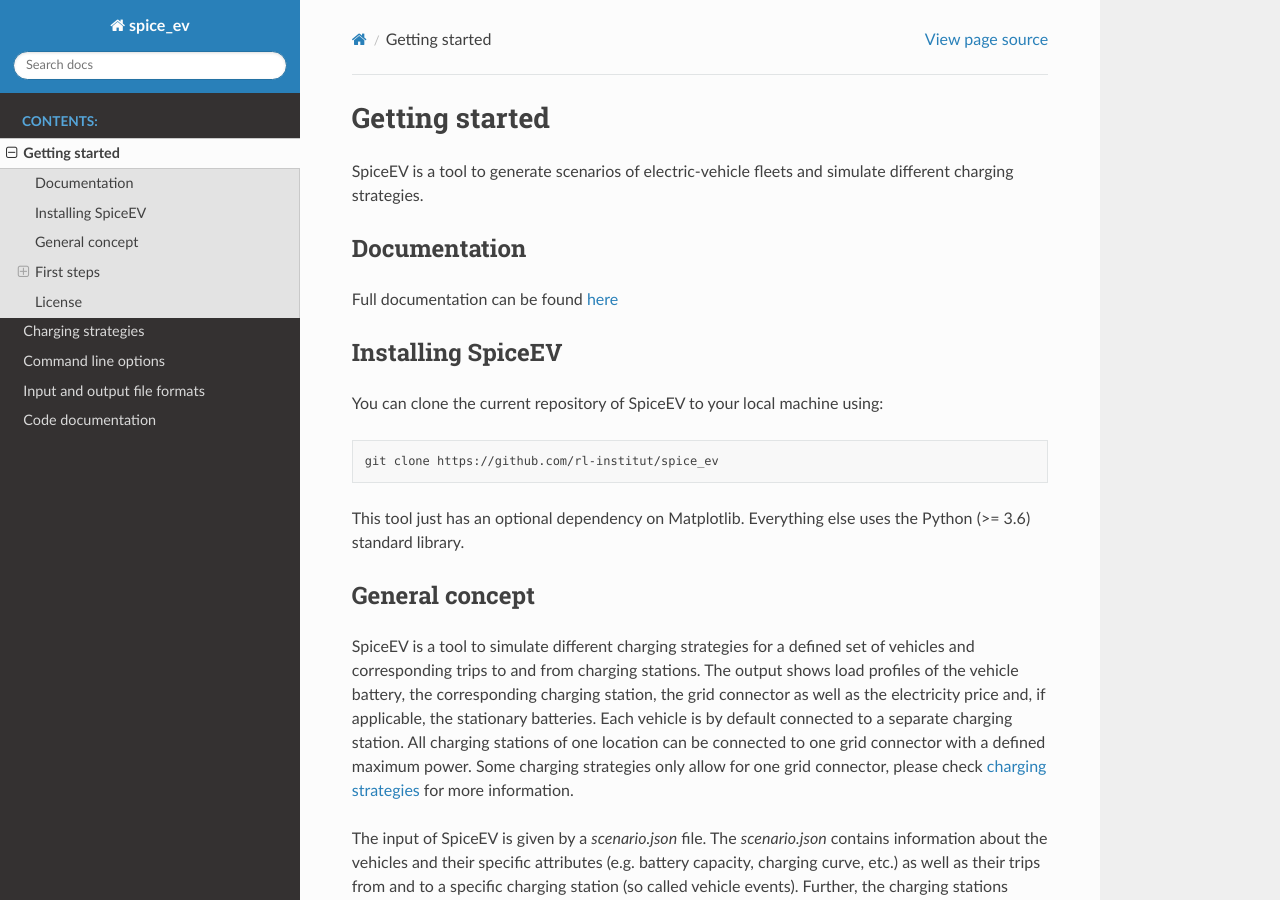
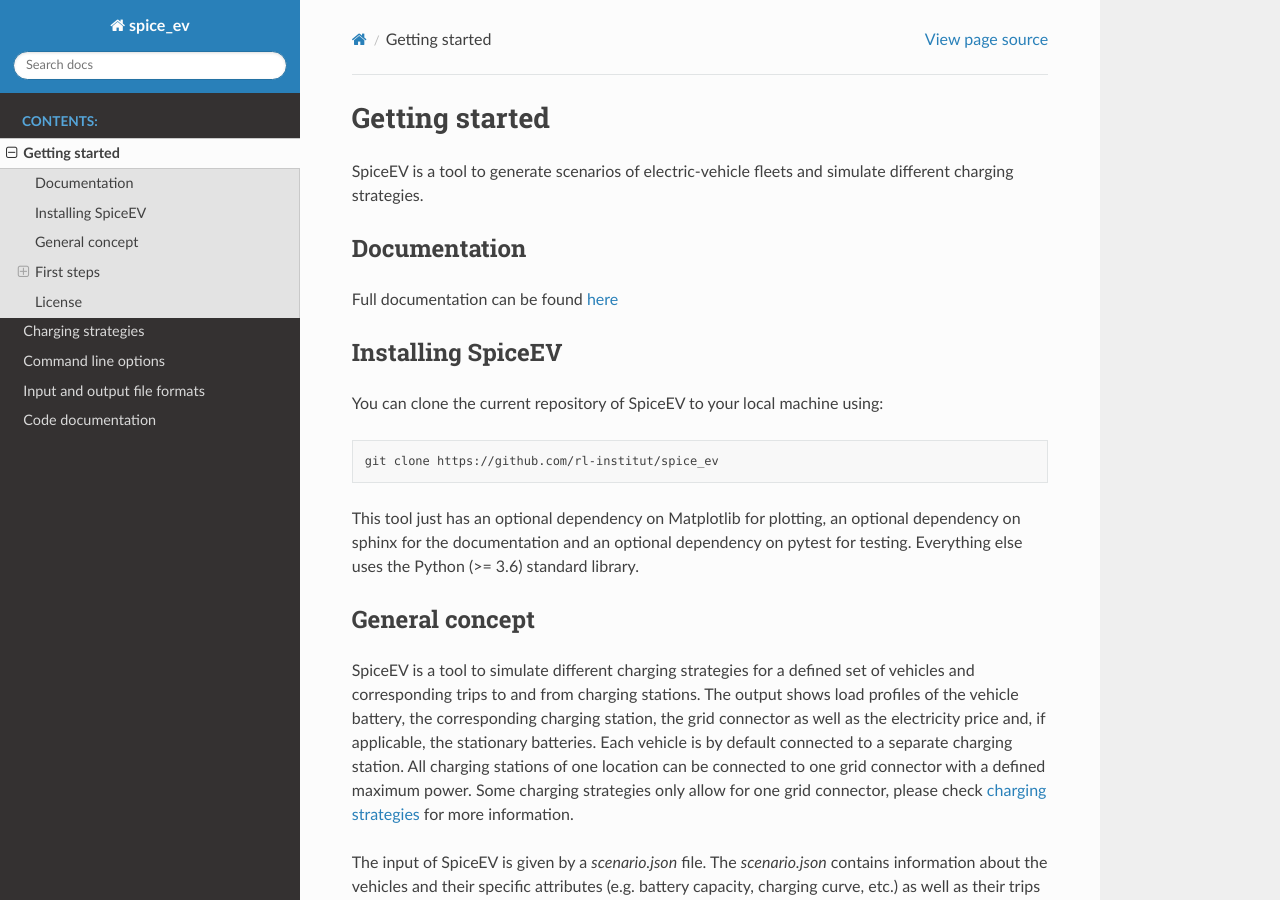
Before and after one commit to rl-institut/spice_ev, a Sphinx documentation site: the page built from doc/source/getting_started.rst, in a window 1280 px wide and 900 px high. Built offline with Sphinx 7.4.7 and the Read the Docs theme 2.0.0, drawn with Linux system fonts in a browser that asks for light colours.

Commit message:
add optional dependencies documentation and testing

```diff
--- a/doc/source/getting_started.rst
+++ b/doc/source/getting_started.rst
@@ -19,7 +19,7 @@ You can clone the current repository of SpiceEV to your local machine using:
 
 	git clone https://github.com/rl-institut/spice_ev
 
-This tool just has an optional dependency on Matplotlib. Everything else uses the Python (>= 3.6) standard library.
+This tool just has an optional dependency on Matplotlib for plotting, an optional dependency on sphinx for the documentation and an optional dependency on pytest for testing. Everything else uses the Python (>= 3.6) standard library.
 
 
 General concept
```
